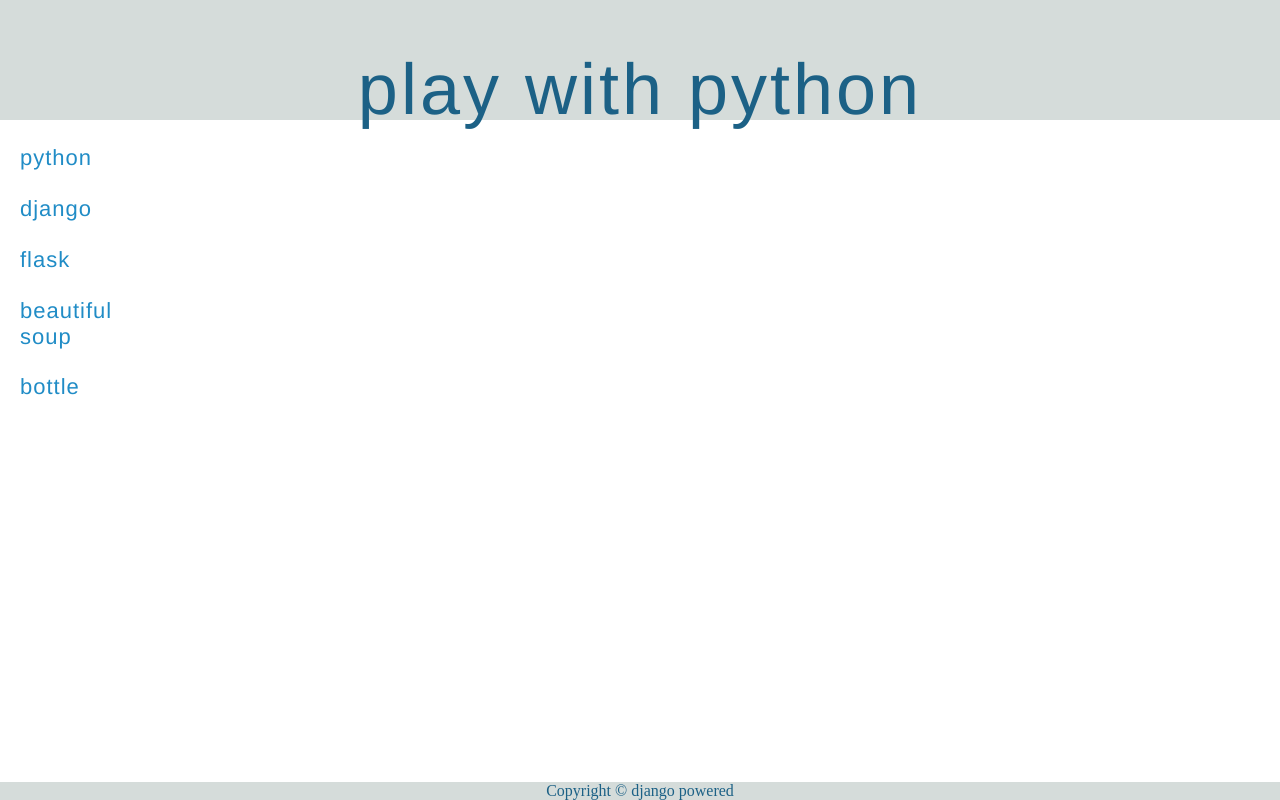
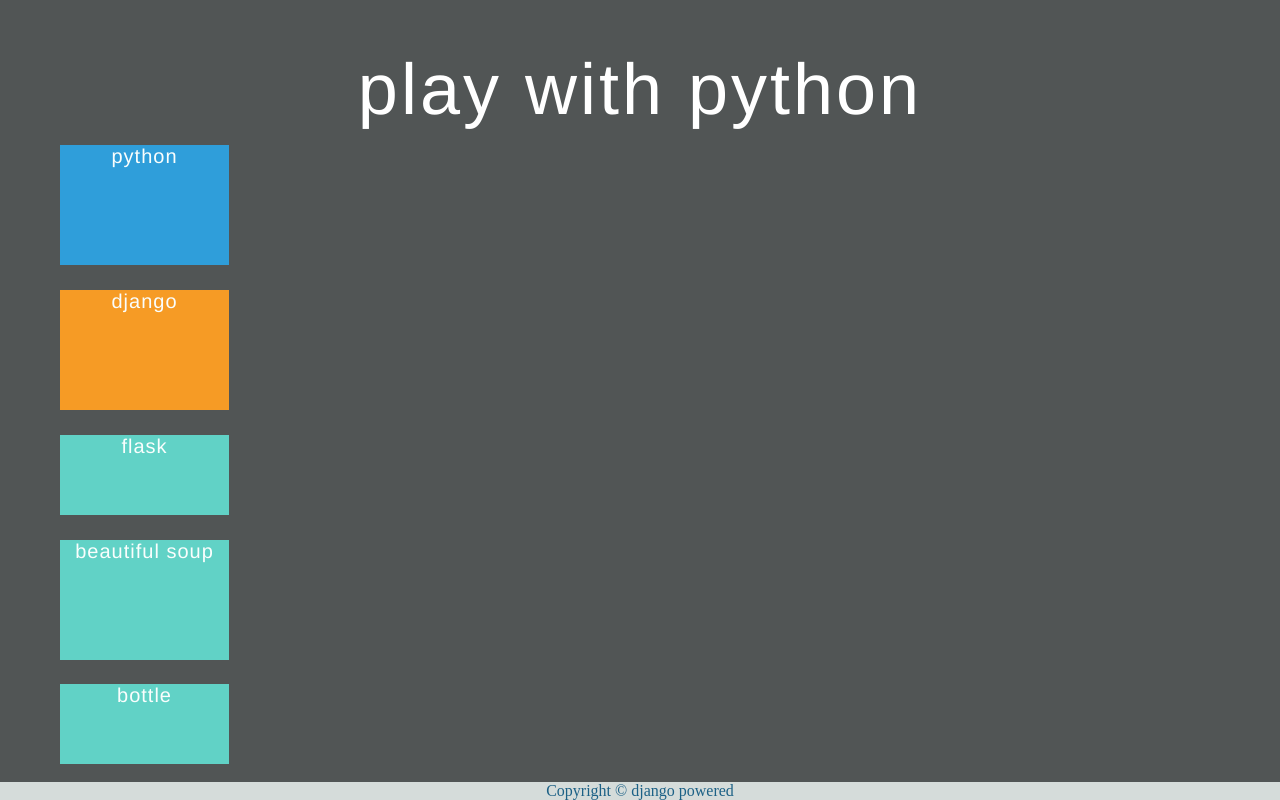
Before and after one commit to pranithmacha/hellodjango, a Django app: page / in a window 1280 px wide. Run offline with Django 3.2, Linux system fonts and the light colour scheme.

Commit message:
css changes

```diff
--- a/mywebsite/templates/css/myhomepage.css
+++ b/mywebsite/templates/css/myhomepage.css
@@ -1,4 +1,10 @@
-
+html {
+       overflow-y: scroll;
+}
+body
+{
+	background-color:#515555;
+}
 #container
 {
 	width:100%;
@@ -17,7 +23,7 @@
 
 #header
 {
-	background-color:#D5DCDA;
+	background-color:#515555;
 	width:100%;
 	height:120px;
 	text-align:center;
@@ -28,7 +34,7 @@
 
 #menu
 {
-	width:100px;
+	width:180px;
 	position:fixed;
 	left:20px;
 	top:120px;
@@ -37,9 +43,10 @@
 }
 a
 {
+	text-align:center;
 	text-decoration: none;
-    color: #208CC6;
-    font: 22px 'DINWebProRegular', helvetica, arial, serif;
+    color: #FAFEFD;
+    font: 20px 'DINWebProRegular', helvetica, arial, serif;
 	letter-spacing:1px
 }
 h2,h3{
@@ -47,7 +54,39 @@ h2,h3{
   font: 30px 'DINWebProRegular', helvetica, arial, serif;
 }
 h1{
-  color: #1C6186;
+  color:white;
   font: 72px 'DINWebProRegular', helvetica, arial, serif;
-  letter-spacing:3px
+  letter-spacing:3px;
+  margin-bottom:0;
 }
+#python
+{
+	height:120px;
+	left:20px;
+	top:260px;
+	width:169px;
+	background-color:#2F9EDA;
+	text-align:center;"
+}
+#django
+{
+	height:120px;
+	left:200px;
+	top:260px;
+	width:169px;
+	background-color:#F69B25;
+	text-align:center;"
+}
+#flask
+{
+	height:120px;
+	left:380px;
+	top:260px;
+	width:169px;
+	background-color:#61D2C6;
+	text-align:center;"
+}
+ul
+{
+    list-style-type: none;
+}
--- a/mywebsite/templates/myhomepage.html
+++ b/mywebsite/templates/myhomepage.html
@@ -10,14 +10,26 @@
 
 	<div id="container">
 		<div id="header">
-	        <h1 style="margin-bottom:0;">play with python</h1>
+	        <h1>play with python</h1>
 		</div>
 	    <div id="menu">
-           <h2> <a href="http://www.diveintopython.net/toc/index.html"> python </a></h2>
-           <h2> <a href="http://www.djangobook.com/en/2.0/index.html"> django </a></h2>
-           <h2> <a href="http://flask.pocoo.org/"> flask </a></h2>
-		   <h2> <a href="http://www.crummy.com/software/BeautifulSoup/bs4/doc/"> beautiful soup </a></h2>
-		   <h2> <a href="http://bottlepy.org/docs/dev/"> bottle </a></h2>
+			<ul>
+			<li><div id="python">
+				<h2> <a href="http://www.diveintopython.net/toc/index.html"> python </a></h2>
+			</div></li>
+			<li><div id="django">
+				 <h2> <a href="http://www.djangobook.com/en/2.0/index.html"> django </a></h2>
+			</div></li>
+			<li><div style="height:80px;top:260px;width:169px;background-color:#61D2C6;text-align:center;">
+				 <h2> <a href="http://flask.pocoo.org/"> flask </a></h2>
+			</div></li>
+			<li><div id="flask">
+				  <h2> <a href="http://www.crummy.com/software/BeautifulSoup/bs4/doc/"> beautiful soup </a></h2>
+			</div></li>
+			<li><div style="height:80px;top:260px;width:169px;background-color:#61D2C6;text-align:center;">
+				 <h2> <a href="http://bottlepy.org/docs/dev/"> bottle </a></h2>
+			</div>	</li>
+		</ul>
 
 	    </div>
 	    <div id="footer">
```
Also changed, not shown: mywebsite/templates/images/python.jpg (added).
